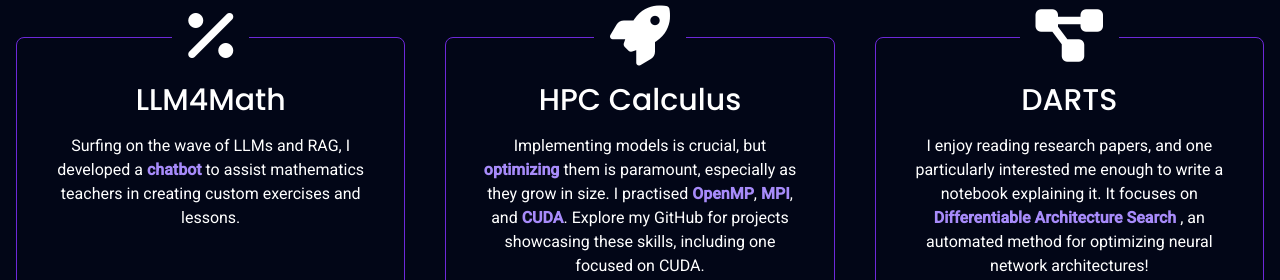
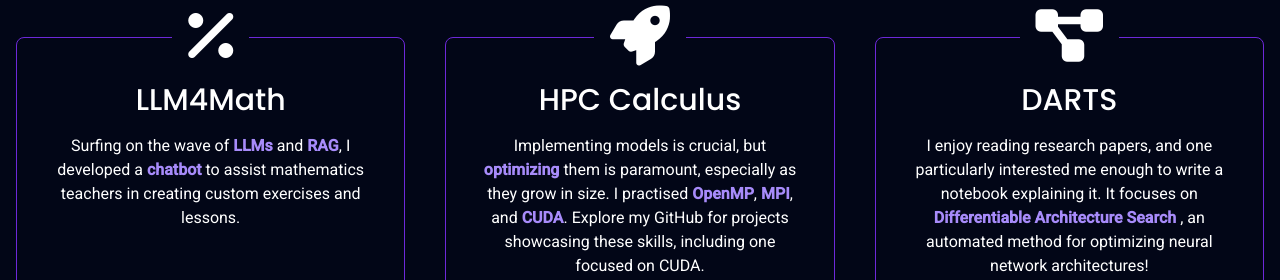
Before and after one commit to accoumar12/portfolio, a SvelteKit app: page / in a window 1280 px wide. Shown: the part 860-1140 px from the top of the page. Built offline with nearby package versions, Linux system fonts and the light colour scheme.

Commit message:
feat: add styling to rag and llm

```diff
--- a/src/components/Main.svelte
+++ b/src/components/Main.svelte
@@ -84,7 +84,7 @@ let benefits = [
         </div>
         <div class="grid grid-cols-1 lg:grid-cols-3 gap-12 lg:gap-10">
             <Step step={steps[0]}>
-<p>Surfing on the wave of LLMs and RAG, I developed a <strong class="text-violet-400">chatbot</strong> to assist mathematics teachers in creating custom exercises and lessons.</p>
+<p>Surfing on the wave of <strong class="text-violet-400">LLMs</strong> and <strong class="text-violet-400">RAG</strong>, I developed a <strong class="text-violet-400">chatbot</strong> to assist mathematics teachers in creating custom exercises and lessons.</p>
 
             </Step>
             <Step step={steps[1]}>
```
